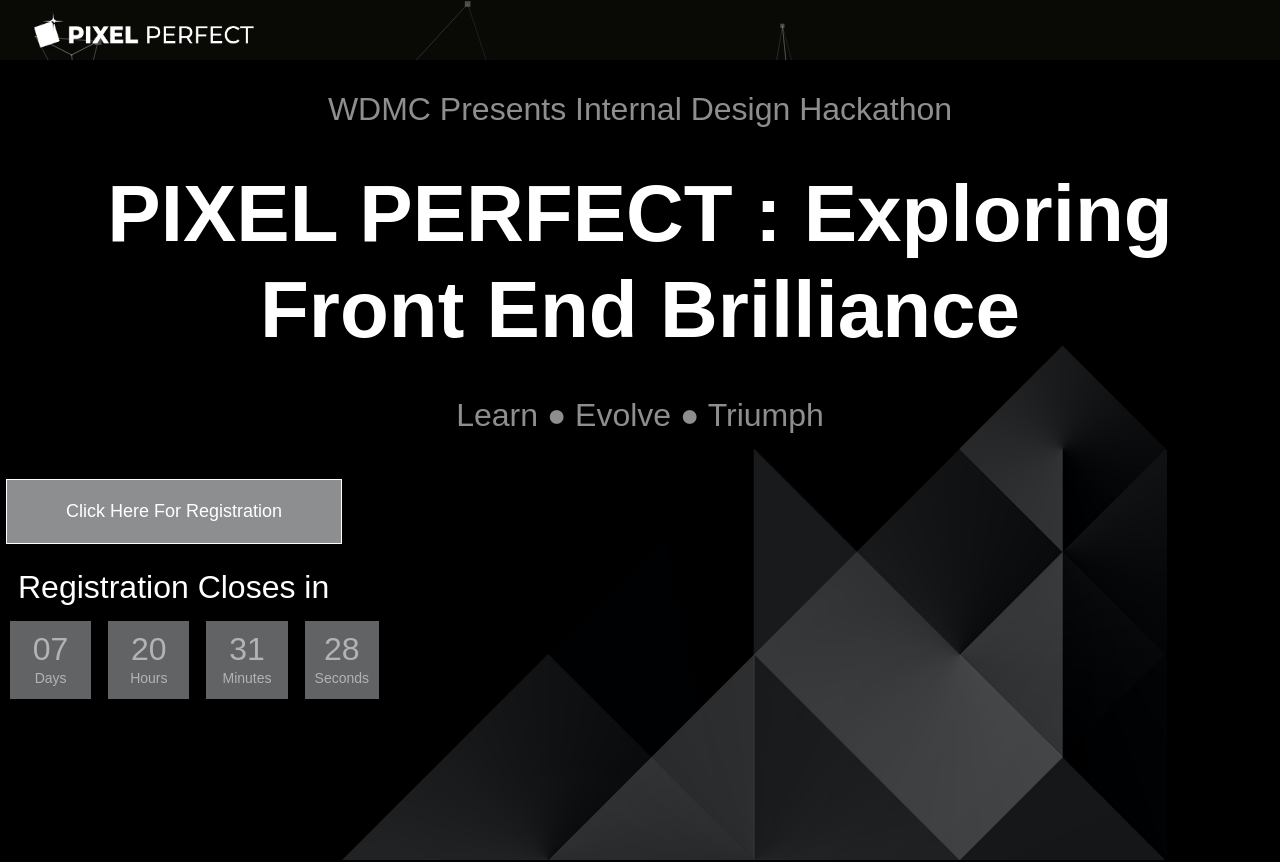
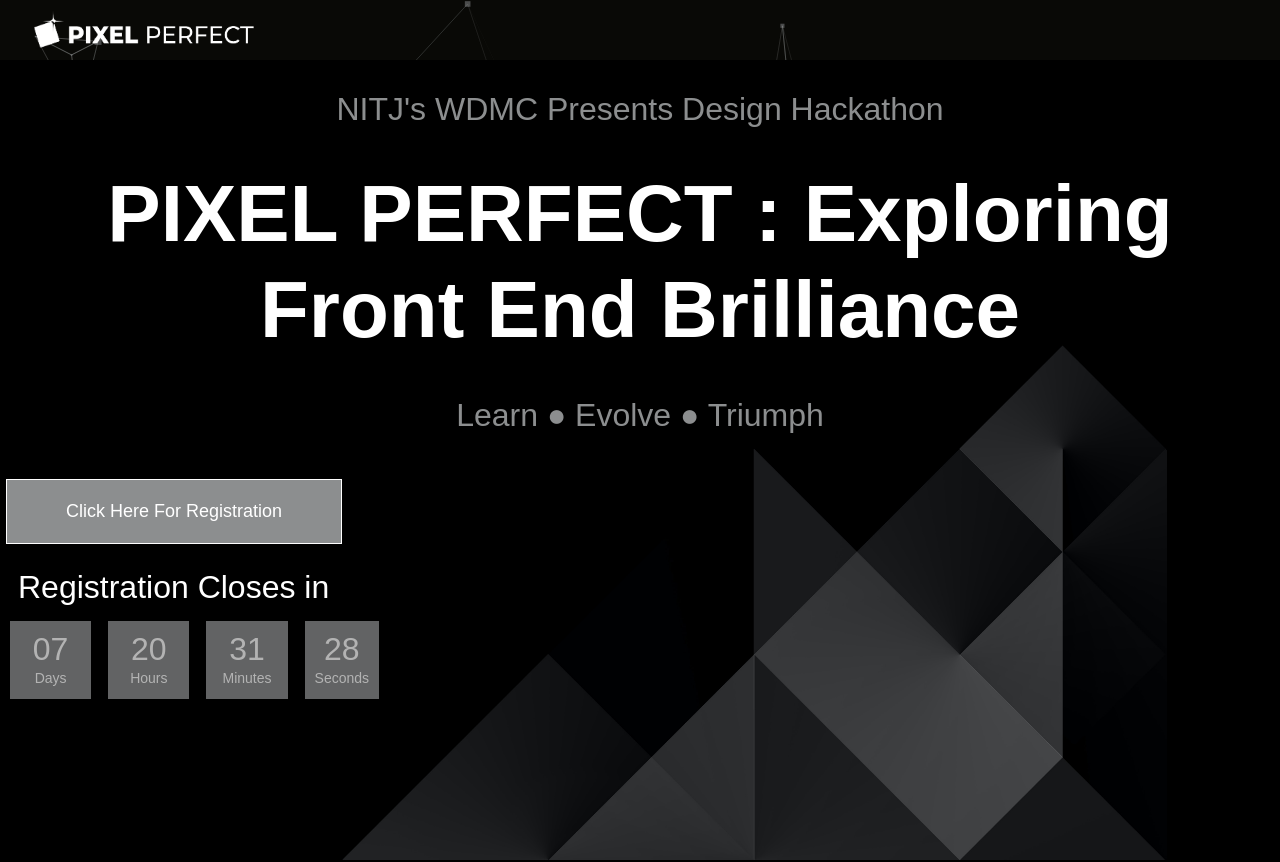
Before and after one commit to harimurugan1989/pixel-perfect, a React (Create React App) app: page / in a window 1280 px wide. Shown: the top 862 px of the page. Built offline with nearby package versions, Linux system fonts and the light colour scheme.

Commit message:
Update FixedBack.js
Heading updated

```diff
--- a/src/components/FixedBack.js
+++ b/src/components/FixedBack.js
@@ -65,7 +65,7 @@
             <div className="headingmain">
             <div className='heading__mobile2'>
         <Fade direction='up' triggerOnce>
-        <span className="makeitred"><h2>WDMC Presents Internal Design Hackathon</h2> </span> </Fade>
+        <span className="makeitred"><h2>NITJ's WDMC Presents Design Hackathon</h2> </span> </Fade>
       </div>
 
 
```
